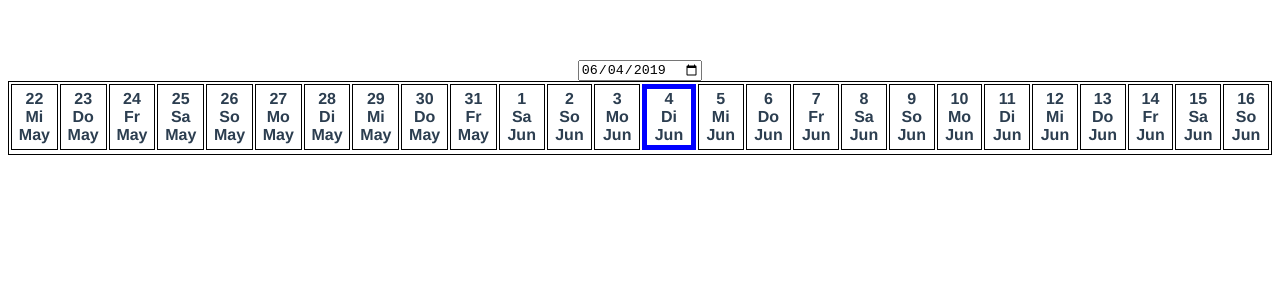
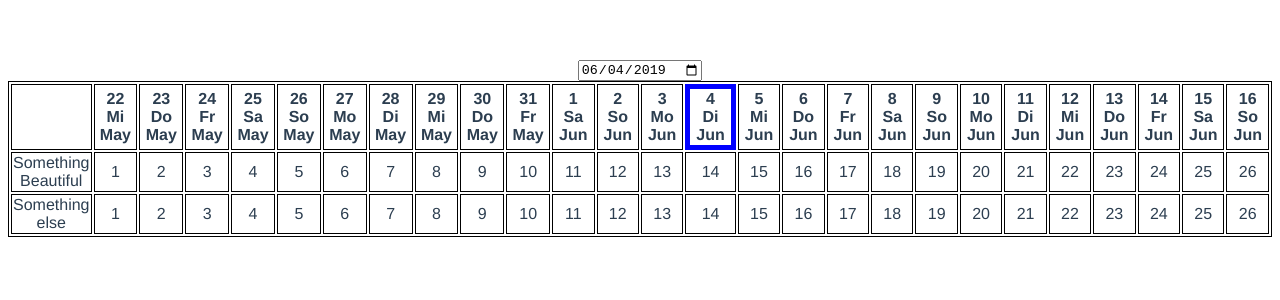
Before and after one commit to ewatch/vue-horizontal-calendar, a Vue app: page / in a window 1280 px wide. Shown: the top 300 px of the page. Built offline with nearby package versions, Linux system fonts and the light colour scheme.

Commit message:
- added more tests for the TableRow component - renders now as many TableRows as elements in tableData - renders numbers currently in the cells - changed template of TableRow to use tr- and td-tags

```diff
--- a/src/App.vue
+++ b/src/App.vue
@@ -1,16 +1,23 @@
 <template>
   <div id="app">
-    <table-calendar :render-days="26" />
+    <table-calendar :render-days="26" :table-data="tableData" />
   </div>
 </template>
 
 <script>
 import TableCalendar from "./components/TableCalendar.vue";
 
+let exampleDate = new Date();
+
 export default {
   name: "app",
   components: {
     TableCalendar
+  },
+  data: function() {
+    return {
+      tableData: [{ 'id': 1, 'name': 'Something Beautiful', 'start-date': exampleDate, 'end-date': new Date(exampleDate.getDate() + 1) }, { 'id': 2, 'name': 'Something else', 'start-date': exampleDate, 'end-date': new Date(exampleDate.getDate() + 1) }]
+    }
   }
 };
 </script>
--- a/src/components/TableCalendar.vue
+++ b/src/components/TableCalendar.vue
@@ -16,7 +16,7 @@
         />
       </thead>
       <tbody>
-        <table-row />
+        <table-row v-for="element in tableData" v-bind:key="element.id" :title="element.name" :amountOfCells="renderDays"/>
       </tbody>
     </table>
   </div>
--- a/src/components/TableRow.vue
+++ b/src/components/TableRow.vue
@@ -1,5 +1,8 @@
 <template>
-    <div>{{title}}</div>
+    <tr>
+        <td>{{ title }}</td>
+        <td v-for="n in amountOfCells" v-bind:key="n">{{ n }}</td>
+    </tr>
 </template>
 
 <script>
@@ -7,6 +10,9 @@ export default {
     props: {
         title: {
             type: String
+        },
+        amountOfCells: {
+            type: Number
         }
     }
 }
```
Also changed, not shown: 2 other files (tests, documents, lock files or other folders).
